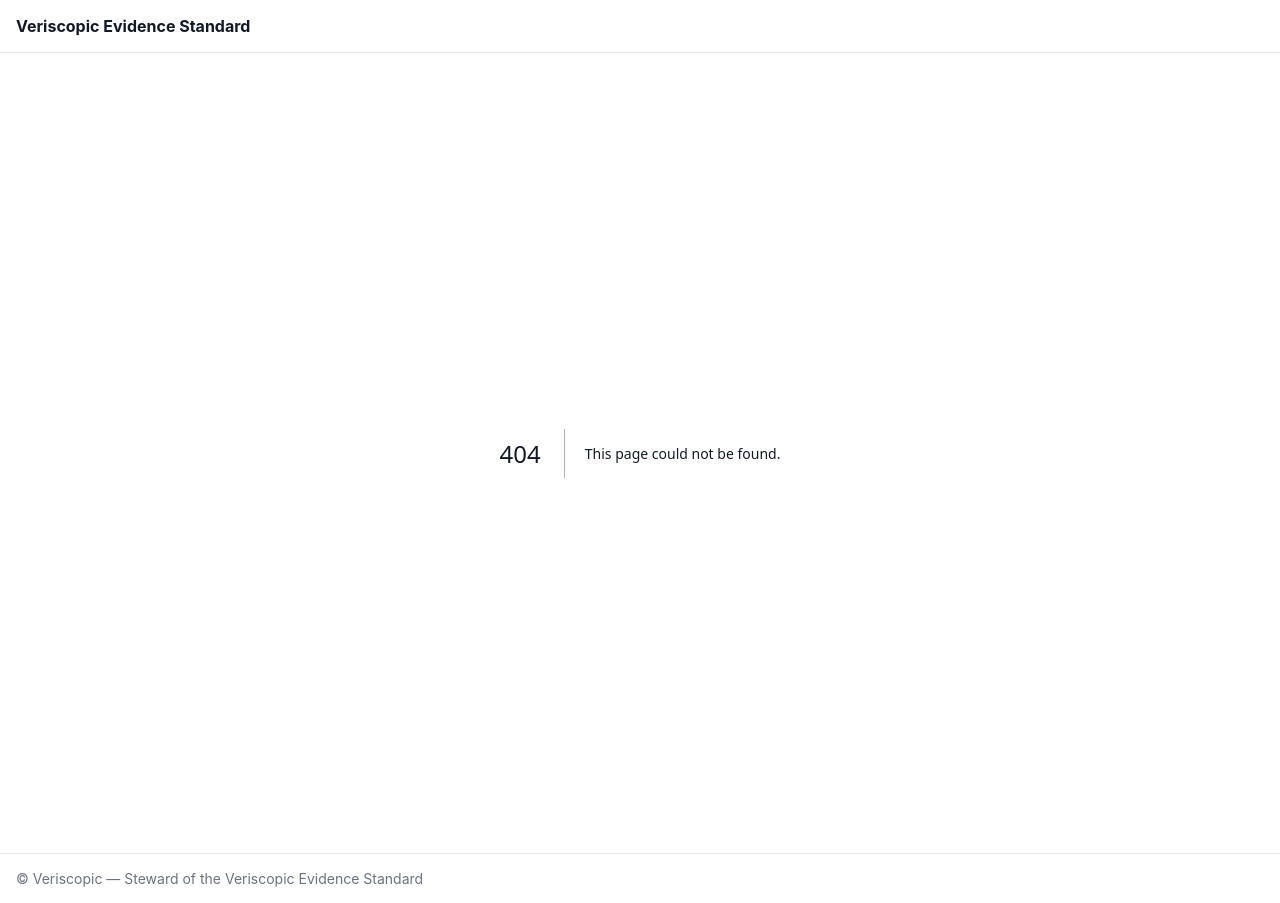
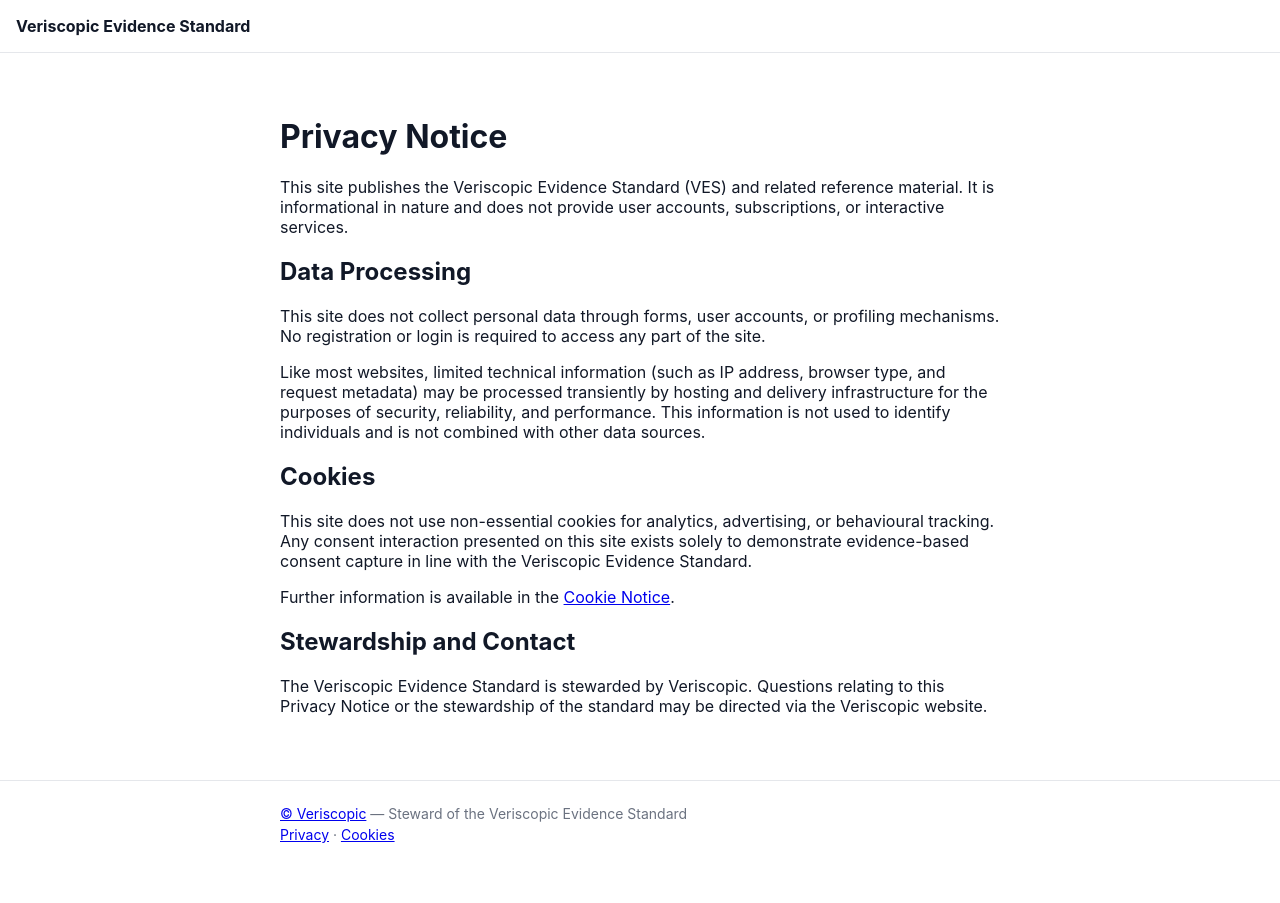
Before and after one commit to hello578/ves-standard, a Next.js app: page /privacy in a window 1280 px wide. Before the commit this address had no page. After the commit the page ends 867 px from the top, so only its background shows below. Built offline with nearby package versions, Linux system fonts and the light colour scheme.

Commit message:
legals adaptations

```diff
--- a/app/layout.tsx
+++ b/app/layout.tsx
@@ -39,13 +39,24 @@
         <footer
           style={{
             borderTop: "1px solid #e5e7eb",
-            padding: "1rem",
+            marginTop: "4rem",
+            padding: "1.5rem 1rem",
             fontSize: "0.875rem",
             color: "#6b7280",
           }}
         >
-          © Veriscopic — Steward of the Veriscopic Evidence Standard
+          <div style={{ maxWidth: 720, margin: "0 auto" }}>
+            <p style={{ margin: 0 }}>
+
+              <a href="https://veriscopic.com">© Veriscopic</a> — Steward of the Veriscopic Evidence Standard
+
+            </p>
+            <p style={{ margin: "0.25rem 0 0 0" }}>
+              <a href="/privacy">Privacy</a> · <a href="/cookies">Cookies</a>
+            </p>
+          </div>
         </footer>
+
       </body>
     </html>
   )
--- /dev/null
+++ b/app/privacy/page.tsx
@@ -0,0 +1,53 @@
+
+// app/privacy/page.tsx
+
+export default function PrivacyPage() {
+  return (
+    <main style={{ maxWidth: 720, margin: "4rem auto", padding: "0 1rem" }}>
+      <h1>Privacy Notice</h1>
+
+      <p>
+        This site publishes the Veriscopic Evidence Standard (VES) and related
+        reference material. It is informational in nature and does not provide
+        user accounts, subscriptions, or interactive services.
+      </p>
+
+      <h2>Data Processing</h2>
+
+      <p>
+        This site does not collect personal data through forms, user accounts,
+        or profiling mechanisms. No registration or login is required to access
+        any part of the site.
+      </p>
+
+      <p>
+        Like most websites, limited technical information (such as IP address,
+        browser type, and request metadata) may be processed transiently by
+        hosting and delivery infrastructure for the purposes of security,
+        reliability, and performance. This information is not used to identify
+        individuals and is not combined with other data sources.
+      </p>
+
+      <h2>Cookies</h2>
+
+      <p>
+        This site does not use non-essential cookies for analytics, advertising,
+        or behavioural tracking. Any consent interaction presented on this site
+        exists solely to demonstrate evidence-based consent capture in line with
+        the Veriscopic Evidence Standard.
+      </p>
+
+      <p>
+        Further information is available in the <a href="/cookies">Cookie Notice</a>.
+      </p>
+
+      <h2>Stewardship and Contact</h2>
+
+      <p>
+        The Veriscopic Evidence Standard is stewarded by Veriscopic. Questions
+        relating to this Privacy Notice or the stewardship of the standard may be
+        directed via the Veriscopic website.
+      </p>
+    </main>
+  )
+}
```
Also changed, not shown: app/cookies/page.tsx (added, +39 -0 lines).
